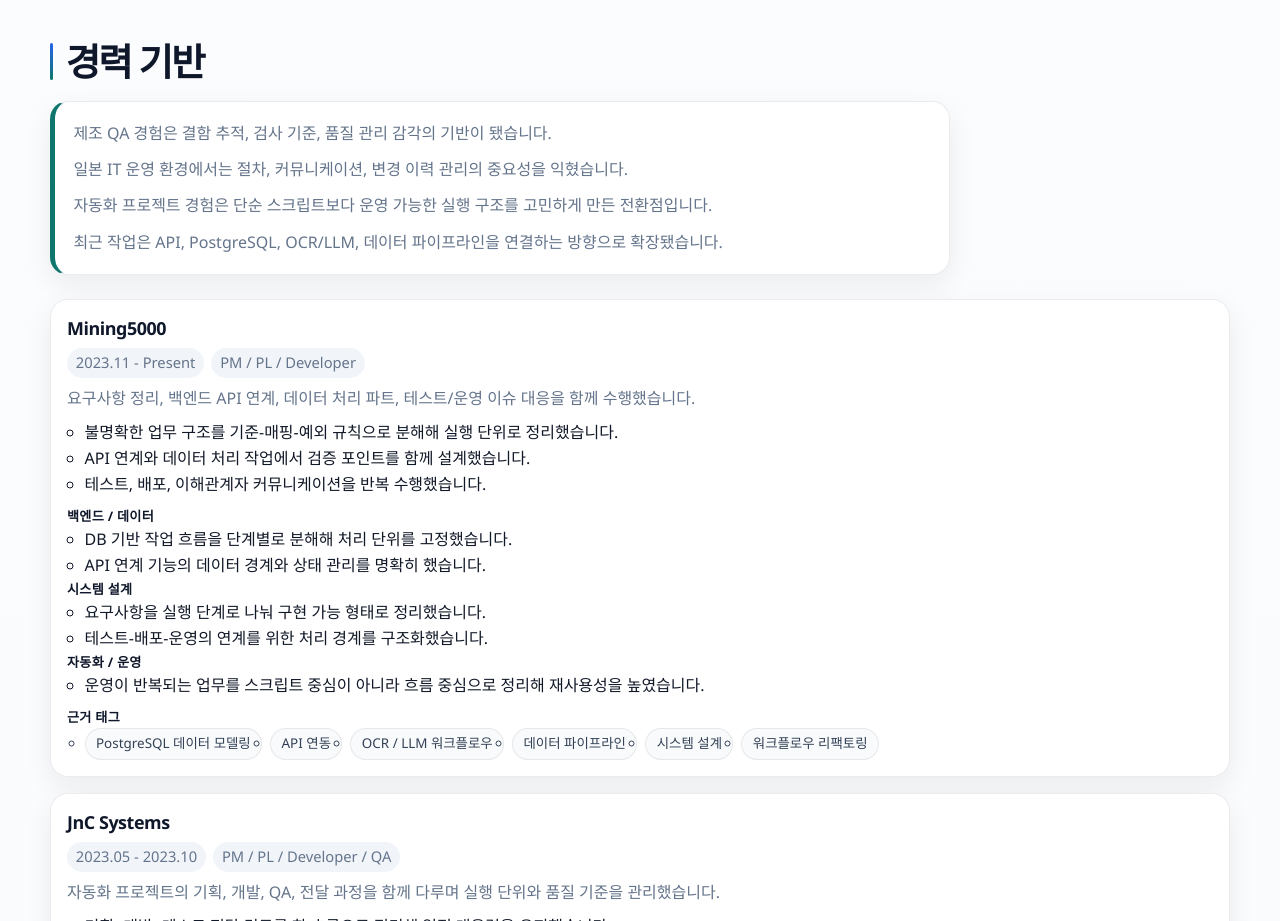
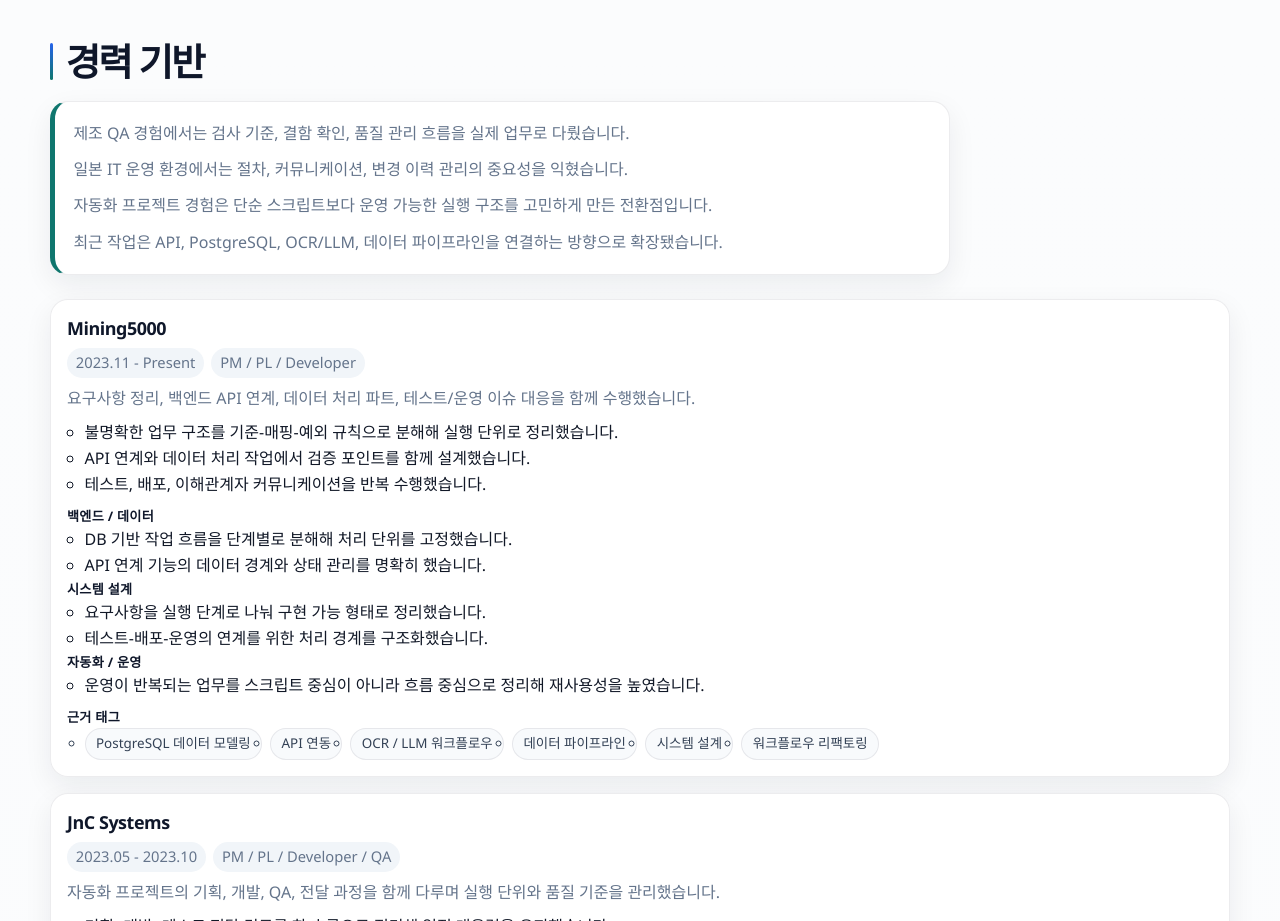
Before and after one commit to Dreamer-Dy-Yun/career-portfolio, a React (Vite) app: page / in a window 1280 px wide. Shown: the part 6420-7341 px from the top of the page. Built offline with nearby package versions, Linux system fonts and the light colour scheme.

Commit message:
Refine manufacturing QA career wording

```diff
--- a/src/App.tsx
+++ b/src/App.tsx
@@ -52,7 +52,7 @@
 ];
 
 const careerBasePoints = [
-  '제조 QA 경험은 결함 추적, 검사 기준, 품질 관리 감각의 기반이 됐습니다.',
+  '제조 QA 경험에서는 검사 기준, 결함 확인, 품질 관리 흐름을 실제 업무로 다뤘습니다.',
   '일본 IT 운영 환경에서는 절차, 커뮤니케이션, 변경 이력 관리의 중요성을 익혔습니다.',
   '자동화 프로젝트 경험은 단순 스크립트보다 운영 가능한 실행 구조를 고민하게 만든 전환점입니다.',
   '최근 작업은 API, PostgreSQL, OCR/LLM, 데이터 파이프라인을 연결하는 방향으로 확장됐습니다.',
```
